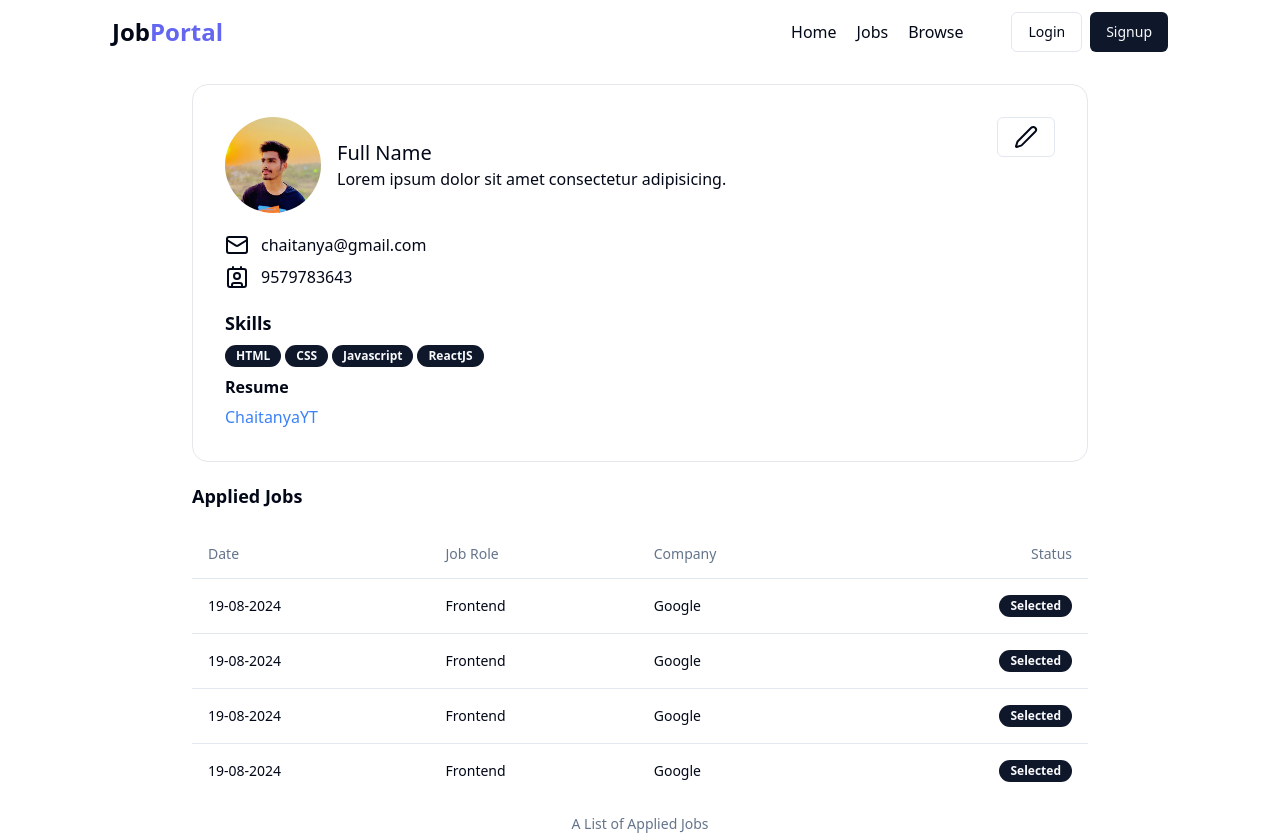
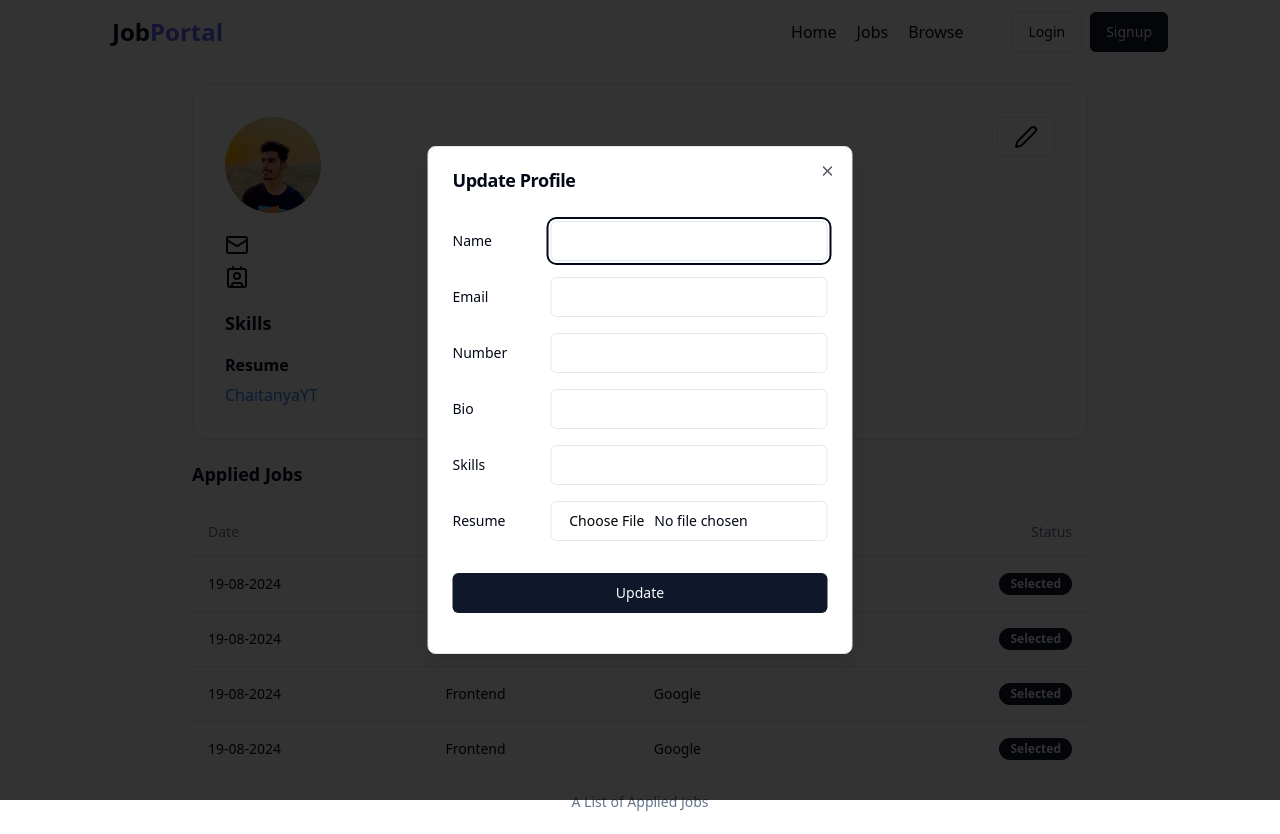
Before and after one commit to Ritik-Raghuwanshi/Internship-Projects, a React (Vite) app in the folder Job-Listing-Portal/frontend/: page /profile in a window 1280 px wide. Both pictures are taken after a click on the button 1026 px from the left and 137 px from the top of the page. After the commit the page ends 812 px from the top, so only its background shows below. Built offline with nearby package versions, Linux system fonts and the light colour scheme.

Commit message:
update profile details

```diff
--- a/Job-Listing-Portal/frontend/src/components/Profile.jsx
+++ b/Job-Listing-Portal/frontend/src/components/Profile.jsx
@@ -6,12 +6,17 @@
 import { Badge } from "./ui/badge";
 import { Label } from "./ui/label";
 import AppliedJobTabel from "./AppliedJobTabel";
+import { useState } from "react";
+import UpdateProfileDialog from "./UpdateProfileDialog";
+import { useSelector } from "react-redux";
 
-const skills = ["HTML", "CSS", "Javascript", "ReactJS"];
+// const skills = ["HTML", "CSS", "Javascript", "ReactJS"];
 
 const isResume = true;
 
 const Profile = () => {
+  const {user} = useSelector(store=>store.auth);
+  const [open, setOpen] = useState(false);
   return (
     <div>
       <Navbar />
@@ -25,30 +30,31 @@
               <AvatarImage src={ProfileLogo} />
             </Avatar>
             <div>
-              <h1 className="font-medium text-xl">Full Name</h1>
-              <p>Lorem ipsum dolor sit amet consectetur adipisicing.</p>
+              <h1 className="font-medium text-xl">{user?.fullname}</h1>
+              <p>{user?.profile?.bio}</p>
             </div>
           </div>
 
-          <Button className="text-right" variant="outline">
+          <Button onClick={() => setOpen(true)} className="text-right" variant="outline">
             <Pen />
           </Button>
         </div>
         <div className="my-5">
           <div className="flex items-center gap-3 my-2">
             <Mail />
-            <span>chaitanya@gmail.com</span>
+            <span>{user?.email}</span>
           </div>
           <div className="flex items-center gap-3 my-2">
             <Contact />
-            <span>9579783643</span>
+            <span>{user?.phoneNumber}</span>
           </div>
         </div>
         <div className="  gap-2">
           <h1 className="font-semibold text-lg">Skills</h1>
           <div className="flex items-center my-2 gap-1">
-            {skills.length !== 0 ? (
-              skills.map((item, index) => <Badge key={index}>{item}</Badge>)
+            {
+            user?.profile?.length !== 0 ? (
+              user?.profile?.skills.map((item, index) => <Badge key={index}>{item}</Badge>)
             ) : (
               <span>NA</span>
             )}
@@ -75,6 +81,7 @@
           {/* Applied Job Tabel */}
           <AppliedJobTabel />
         </div>
+        <UpdateProfileDialog open={open} setOpen={setOpen} />
     </div>
   );
 };
--- /dev/null
+++ b/Job-Listing-Portal/frontend/src/components/UpdateProfileDialog.jsx
@@ -0,0 +1,161 @@
+/* eslint-disable react/prop-types */
+import { useState } from "react";
+import { Dialog, DialogContent, DialogFooter, DialogHeader, DialogTitle } from "./ui/dialog";
+import { Input } from "./ui/input";
+import { Label } from "./ui/label";
+import { Button } from "./ui/button";
+import { Loader2 } from "lucide-react";
+import { useDispatch, useSelector } from "react-redux";
+import { USER_API_END_POINT } from "./utils/constant";
+import { setUser } from "./redux/authSlice";
+import { toast } from "sonner";
+import axios from "axios";
+
+const UpdateProfileDialog = ( {open, setOpen} ) => {
+    const dispatch = useDispatch();
+    const [loading, setLoading] = useState(false);
+    const {user} = useSelector(store => store.auth);
+
+    const [input, setInput] = useState({
+        fullname:user?.fullname,
+        email:user?.email,
+        phoneNumber:user?.phoneNumber,
+        bio:user?.profile?.bio,
+        skills:user?.profile?.skills?.map(skill=>skill),
+        file:user?.profile?.resume,
+    })
+
+    const changeEventHandler = (e) => {
+        setInput({...input,[e.target.name]:e.target.value})
+    }
+
+    const changeFileHandler = (e) => {
+        const file = e.target.files?.[0];
+        setInput({...input, file})
+    }
+
+    const submitHandler = async (e) => {
+        e.preventDefault();
+        const formData = new FormData();
+        formData.append("fullname", input.fullname);
+        formData.append("email", input.email);
+        formData.append("phoneNumber", input.phoneNumber);
+        formData.append("bio", input.bio);
+        formData.append("skills", input.skills);
+        if (input.file) {
+            formData.append("file", input.file);
+        }
+
+        try {
+            const res = await axios.post(`${USER_API_END_POINT}/profile/update`, formData, {
+                headers: {
+                    'Content-Type':'multipart/form-data'
+                },
+                withCredentials:true
+            });
+            if(res.data.success) {
+               dispatch(setUser(res.data.user));
+               toast.success(res.data.message);
+            }
+
+        } catch (error) {
+            console.log(error);
+            toast.error(error.res.data.message)
+        }
+        setOpen(false);
+        console.log(input);
+    }
+
+  return (
+    <div>
+      <Dialog open={open}>
+        <DialogContent className='sm:max-w-[425px]' onInteractOutside={() => setOpen(false)}>
+            <DialogHeader>
+                <DialogTitle>Update Profile</DialogTitle>
+            </DialogHeader>
+            <form onSubmit={submitHandler}>
+                <div className="grid gap-4 py-4">
+                    <div className="grid grid-cols-4 items-center gap-4">
+                    <Label htmlFor='name' >Name</Label>
+                    <Input
+                    id='name'
+                    name='name'
+                    type='text'
+                    onChange={changeEventHandler}
+                    value={input.fullname}
+                    className='col-span-3'
+                    />
+                    </div>
+                    <div className="grid grid-cols-4 items-center gap-4">
+                    <Label htmlFor='email' >Email</Label>
+                    <Input
+                    id='email'
+                    name='email'
+                    value={input.email}
+                    type='email'
+                    onChange={changeEventHandler}
+                    className='col-span-3'
+                    />
+                    </div>
+                    <div className="grid grid-cols-4 items-center gap-4">
+                    <Label htmlFor='number' >Number</Label>
+                    <Input
+                    id='number'
+                    name='number'
+                    value={input.phoneNumber}
+                    onChange={changeEventHandler}
+                    className='col-span-3'
+                    />
+                    </div>
+                    <div className="grid grid-cols-4 items-center gap-4">
+                    <Label htmlFor='bio' >Bio</Label>
+                    <Input
+                    id='bio'
+                    name='bio'
+                    value={input.bio}
+                    onChange={changeEventHandler}
+                    className='col-span-3'
+                    />
+                    </div>
+                    <div className="grid grid-cols-4 items-center gap-4">
+                    <Label htmlFor='skills' >Skills</Label>
+                    <Input
+                    id='skills'
+                    name='skills'
+                    value={input.skills}
+                    onChange={changeEventHandler}
+                    className='col-span-3'
+                    />
+                    </div>
+                    <div className="grid grid-cols-4 items-center gap-4">
+                    <Label htmlFor='file' >Resume</Label>
+                    <Input
+                    id='file'
+                    name='file'
+                    type='file'
+                    accept='application/pdf'
+                    onChange={changeFileHandler}
+                    className='col-span-3'
+                    />
+                    </div>
+
+                </div>
+                <DialogFooter>
+                {loading ? (
+              <Button className='w-full my-4'>
+                <Loader2 className="mr-2 h-4 w-4 animate-spin" /> please wait
+              </Button>
+            ) : (
+              <Button type="submit" className="w-full my-4">
+                Update
+              </Button>
+            )}
+                </DialogFooter>
+            </form>
+        </DialogContent>
+      </Dialog>
+    </div>
+  )
+}
+
+export default UpdateProfileDialog;
--- /dev/null
+++ b/Job-Listing-Portal/frontend/src/components/ui/dialog.jsx
@@ -0,0 +1,94 @@
+import * as React from "react"
+import * as DialogPrimitive from "@radix-ui/react-dialog"
+import { X } from "lucide-react"
+
+import { cn } from "@/lib/utils"
+
+const Dialog = DialogPrimitive.Root
+
+const DialogTrigger = DialogPrimitive.Trigger
+
+const DialogPortal = DialogPrimitive.Portal
+
+const DialogClose = DialogPrimitive.Close
+
+const DialogOverlay = React.forwardRef(({ className, ...props }, ref) => (
+  <DialogPrimitive.Overlay
+    ref={ref}
+    className={cn(
+      "fixed inset-0 z-50 bg-black/80  data-[state=open]:animate-in data-[state=closed]:animate-out data-[state=closed]:fade-out-0 data-[state=open]:fade-in-0",
+      className
+    )}
+    {...props} />
+))
+DialogOverlay.displayName = DialogPrimitive.Overlay.displayName
+
+const DialogContent = React.forwardRef(({ className, children, ...props }, ref) => (
+  <DialogPortal>
+    <DialogOverlay />
+    <DialogPrimitive.Content
+      ref={ref}
+      className={cn(
+        "fixed left-[50%] top-[50%] z-50 grid w-full max-w-lg translate-x-[-50%] translate-y-[-50%] gap-4 border bg-background p-6 shadow-lg duration-200 data-[state=open]:animate-in data-[state=closed]:animate-out data-[state=closed]:fade-out-0 data-[state=open]:fade-in-0 data-[state=closed]:zoom-out-95 data-[state=open]:zoom-in-95 data-[state=closed]:slide-out-to-left-1/2 data-[state=closed]:slide-out-to-top-[48%] data-[state=open]:slide-in-from-left-1/2 data-[state=open]:slide-in-from-top-[48%] sm:rounded-lg",
+        className
+      )}
+      {...props}>
+      {children}
+      <DialogPrimitive.Close
+        className="absolute right-4 top-4 rounded-sm opacity-70 ring-offset-background transition-opacity hover:opacity-100 focus:outline-none focus:ring-2 focus:ring-ring focus:ring-offset-2 disabled:pointer-events-none data-[state=open]:bg-accent data-[state=open]:text-muted-foreground">
+        <X className="h-4 w-4" />
+        <span className="sr-only">Close</span>
+      </DialogPrimitive.Close>
+    </DialogPrimitive.Content>
+  </DialogPortal>
+))
+DialogContent.displayName = DialogPrimitive.Content.displayName
+
+const DialogHeader = ({
+  className,
+  ...props
+}) => (
+  <div
+    className={cn("flex flex-col space-y-1.5 text-center sm:text-left", className)}
+    {...props} />
+)
+DialogHeader.displayName = "DialogHeader"
+
+const DialogFooter = ({
+  className,
+  ...props
+}) => (
+  <div
+    className={cn("flex flex-col-reverse sm:flex-row sm:justify-end sm:space-x-2", className)}
+    {...props} />
+)
+DialogFooter.displayName = "DialogFooter"
+
+const DialogTitle = React.forwardRef(({ className, ...props }, ref) => (
+  <DialogPrimitive.Title
+    ref={ref}
+    className={cn("text-lg font-semibold leading-none tracking-tight", className)}
+    {...props} />
+))
+DialogTitle.displayName = DialogPrimitive.Title.displayName
+
+const DialogDescription = React.forwardRef(({ className, ...props }, ref) => (
+  <DialogPrimitive.Description
+    ref={ref}
+    className={cn("text-sm text-muted-foreground", className)}
+    {...props} />
+))
+DialogDescription.displayName = DialogPrimitive.Description.displayName
+
+export {
+  Dialog,
+  DialogPortal,
+  DialogOverlay,
+  DialogClose,
+  DialogTrigger,
+  DialogContent,
+  DialogHeader,
+  DialogFooter,
+  DialogTitle,
+  DialogDescription,
+}
```
